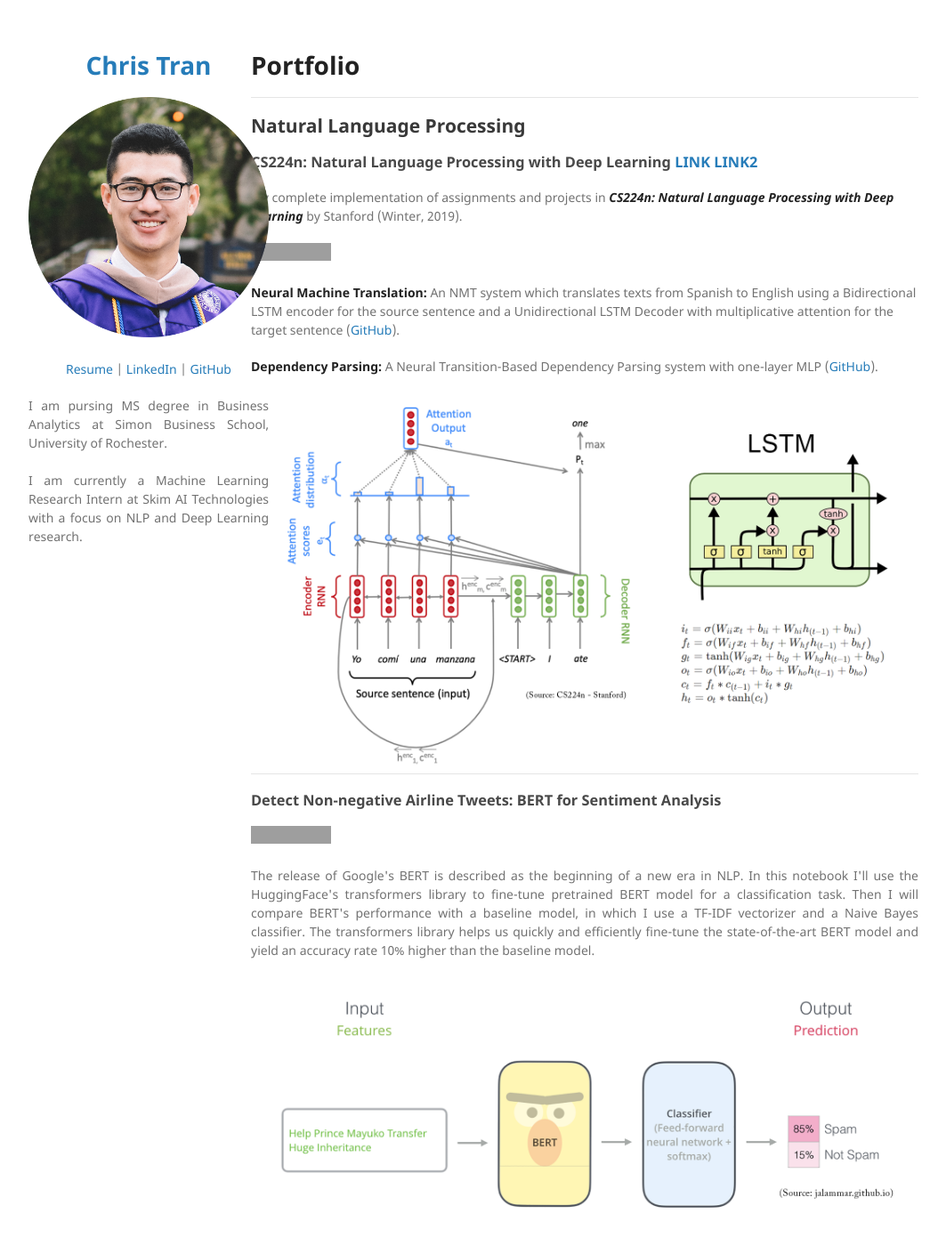
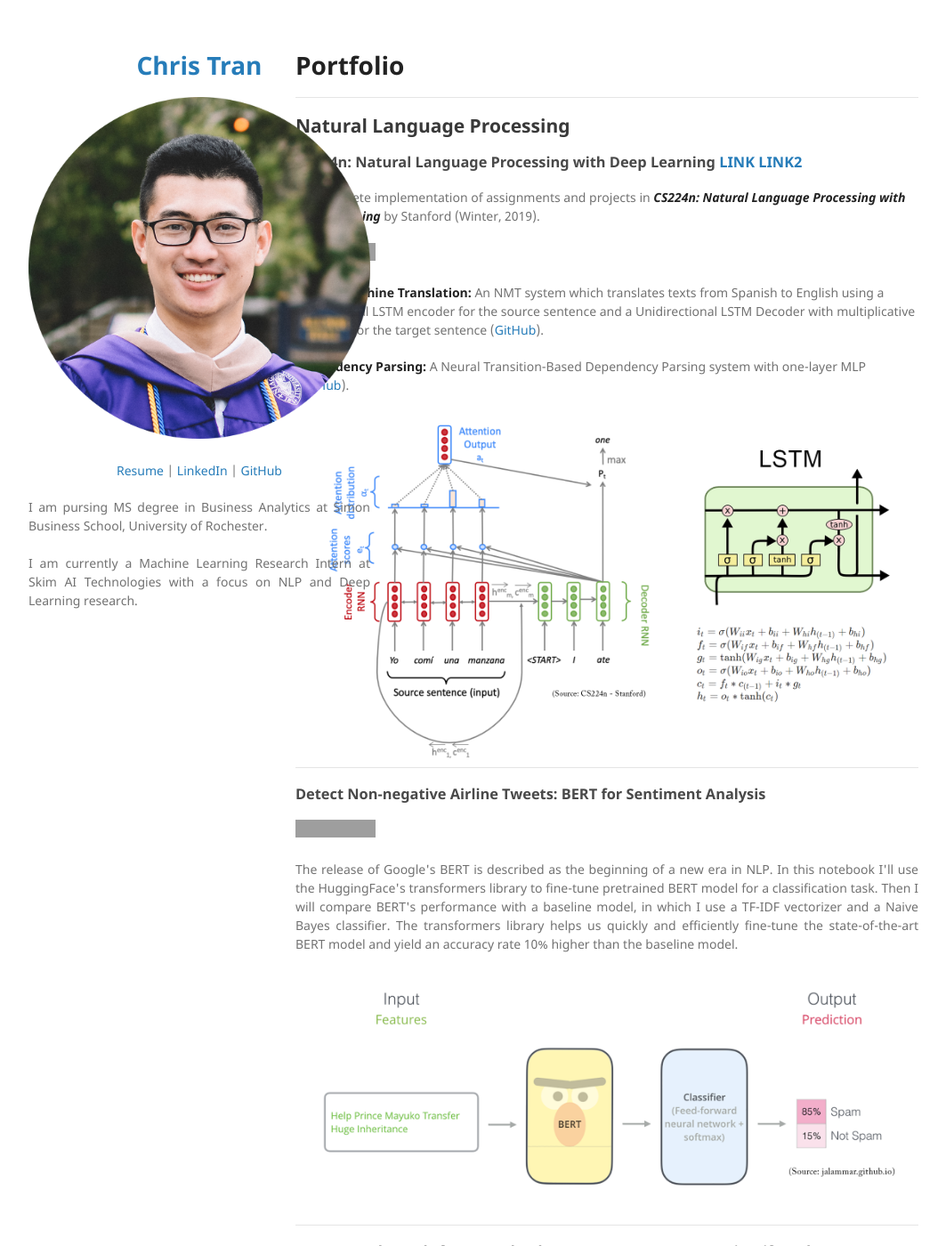
Before and after one commit to paulslin/paulslin.github.io, a Jekyll site: the page built from index.md, in a window 1280 px wide and 1400 px high. Shown: the whole window at 89% size, without its empty margins (26-1089 px from the left). Built offline with Jekyll 4.4.1, drawn with Linux system fonts in a browser that asks for light colours; our own code applies the rules of GitHub Pages for plain Markdown files; grey boxes are pictures that could not be loaded.

Commit message:
Update jekyll-theme-minimal.scss

```diff
--- a/_sass/jekyll-theme-minimal.scss
+++ b/_sass/jekyll-theme-minimal.scss
@@ -105,7 +105,7 @@ img {
 }
 
 header {
-  width:270px;
+  width:30%;
   float:left;
   position:fixed;
   -webkit-font-smoothing:subpixel-antialiased;
@@ -172,7 +172,7 @@ strong {
 }
 
 section {
-  width:750px;
+  width:70%;
   float:right;
   padding-bottom:50px;
 }
```
